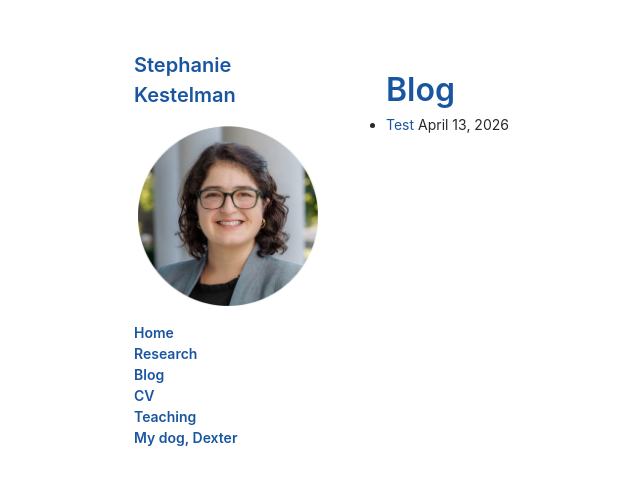
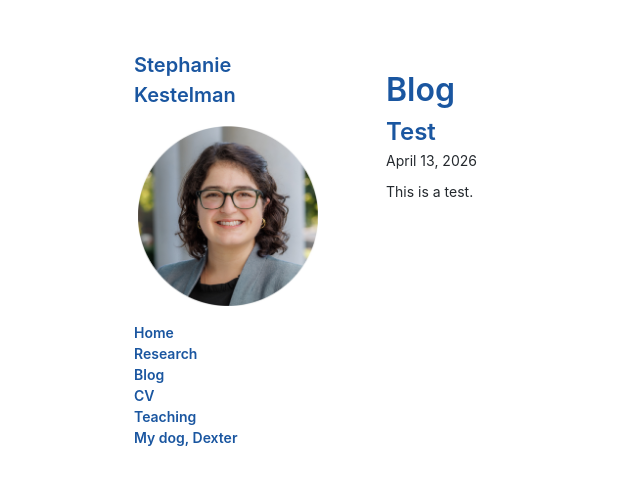
Before and after one commit to skestelman/skestelman.github.io, a Jekyll site: the page built from blog.md, in a window 1280 px wide. Shown: the top 485 px of the page, without its empty margins (34-674 px from the left). Built offline with Jekyll 4.4.1, drawn with Linux system fonts in a browser that asks for light colours.

Commit message:
Display blog posts inline for continuous scrolling
Agent-Logs-Url: https://github.com/skestelman/skestelman.github.io/sessions/9f9dbcca-d4c3-40fa-894e-633c4d4536c6

Co-authored-by: skestelman <35817587+skestelman@users.noreply.github.com>

```diff
--- a/blog.md
+++ b/blog.md
@@ -3,13 +3,10 @@ layout: page
 title: Blog
 ---
 
-<ul>
 {% for post in site.posts %}
-  <li>
-    <a href="{{ post.url | relative_url }}">{{ post.title }}</a>
-    <span class="post-date">
-      {{ post.date | date: "%B %d, %Y" }}
-    </span>
-  </li>
+<article>
+  <h2><a href="{{ post.url | relative_url }}">{{ post.title }}</a></h2>
+  <p class="post-date">{{ post.date | date: "%B %d, %Y" }}</p>
+  {{ post.content }}
+</article>
 {% endfor %}
-</ul>
```
